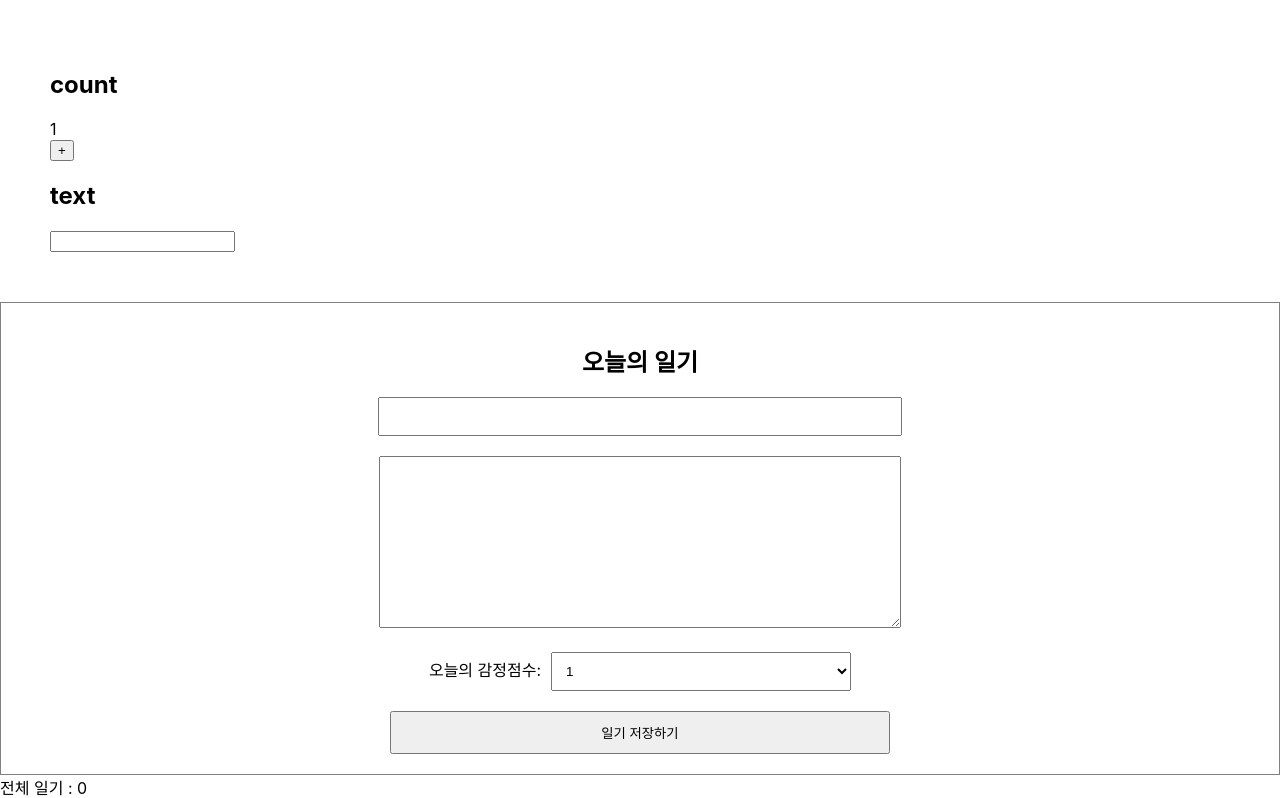
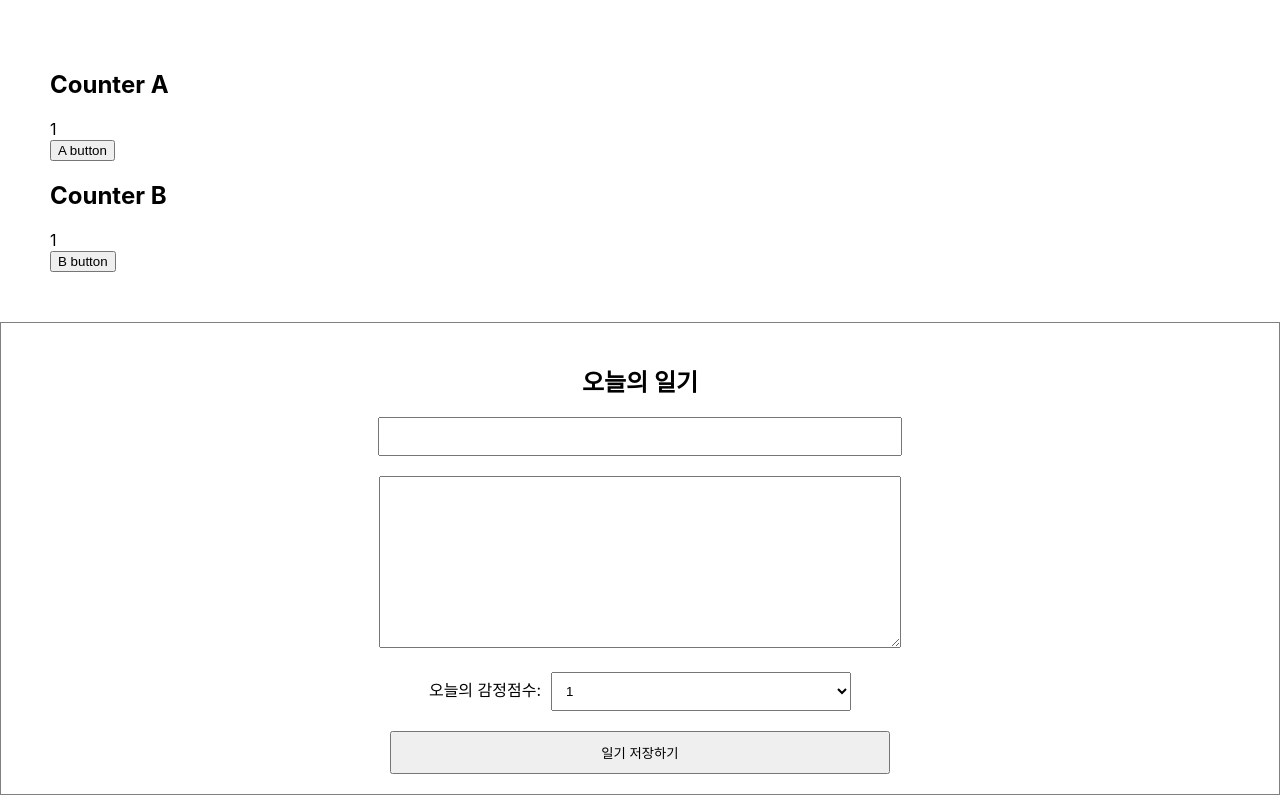
Before and after one commit to nuring9/emotion-diary-basis, a React (Create React App) app: page / in a window 1280 px wide. Shown: the top 798 px of the page. Built offline with nearby package versions, Linux system fonts and the light colour scheme; no server answers.

Commit message:
최적화2_ React.memo_2

```diff
--- a/src/OptimizeTest.js
+++ b/src/OptimizeTest.js
@@ -1,34 +1,52 @@
 import React, { useState, useEffect } from "react";
 
-const Textview = React.memo(({ text }) => {
+const CounterA = React.memo(({ count }) => {
   useEffect(() => {
-    console.log(`Update :: Text : ${text}`);
-  });
-  return <div>{text}</div>;
-});
-
-const Countview = React.memo(({ count }) => {
-  useEffect(() => {
-    console.log(`Update :: Count : ${count}`);
+    console.log(`CounterA Update - count: ${count}`);
   });
   return <div>{count}</div>;
 });
 
+const CounterB = ({ obj }) => {
+  useEffect(() => {
+    console.log(`ConterB Update - count: ${obj.count}`);
+  });
+  return <div>{obj.count}</div>;
+};
+
+const areEqual = (prevprops, nextprops) => {
+  if (prevprops.obj.count === nextprops.obj.count) {
+    return true;
+  }
+  return false;
+};
+
+/*
+const areEqual = (prevprops, nextprops) => {
+ return prevprops.obj.count === nextprops.obj.count;
+};
+위의 const areEqual을 이렇게 축약하여 사용할 수도 있다.
+*/
+
+const MemoizedCounterB = React.memo(CounterB, areEqual);
+
 const OptimizeTest = () => {
   const [count, setCount] = useState(1);
-  const [text, setText] = useState("");
+  const [obj, setObj] = useState({
+    count: 1,
+  });
 
   return (
     <div style={{ padding: 50 }}>
       <div>
-        <h2>count</h2>
-        <Countview count={count} />
-        <button onClick={() => setCount(count + 1)}>+</button>
+        <h2>Counter A</h2>
+        <CounterA count={count} />
+        <button onClick={() => setCount(count)}>A button</button>
       </div>
       <div>
-        <h2>text</h2>
-        <Textview text={text} />
-        <input value={text} onChange={(e) => setText(e.target.value)} />
+        <h2>Counter B</h2>
+        <MemoizedCounterB obj={obj} />
+        <button onClick={() => setObj({ count: obj.count })}>B button</button>
       </div>
     </div>
   );
```
